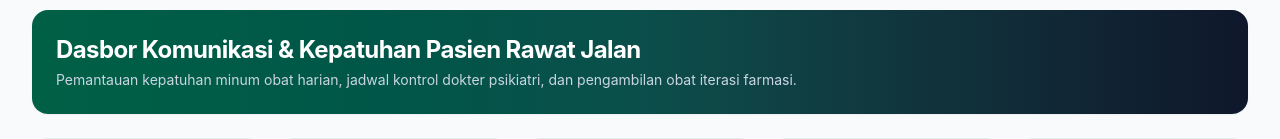
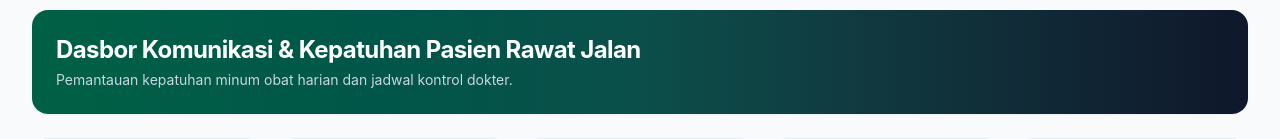
Before and after one commit to Eman21-ctr/sidora, a React (Vite) app: page / in a window 1280 px wide. Shown: the part 142-281 px from the top of the page. Built offline with nearby package versions, Linux system fonts and the light colour scheme; no server answers; the database is empty.

Commit message:
refactor: update deskripsi pemantauan pasien

```diff
--- a/src/components/DashboardOverview.tsx
+++ b/src/components/DashboardOverview.tsx
@@ -117,7 +117,7 @@ export const DashboardOverview = ({
             Dasbor Komunikasi &amp; Kepatuhan Pasien Rawat Jalan
           </h2>
           <p className="text-xs sm:text-sm text-slate-300">
-            Pemantauan kepatuhan minum obat harian, jadwal kontrol dokter psikiatri, dan pengambilan obat iterasi farmasi.
+            Pemantauan kepatuhan minum obat harian dan jadwal kontrol dokter.
           </p>
         </div>
       </div>
```
